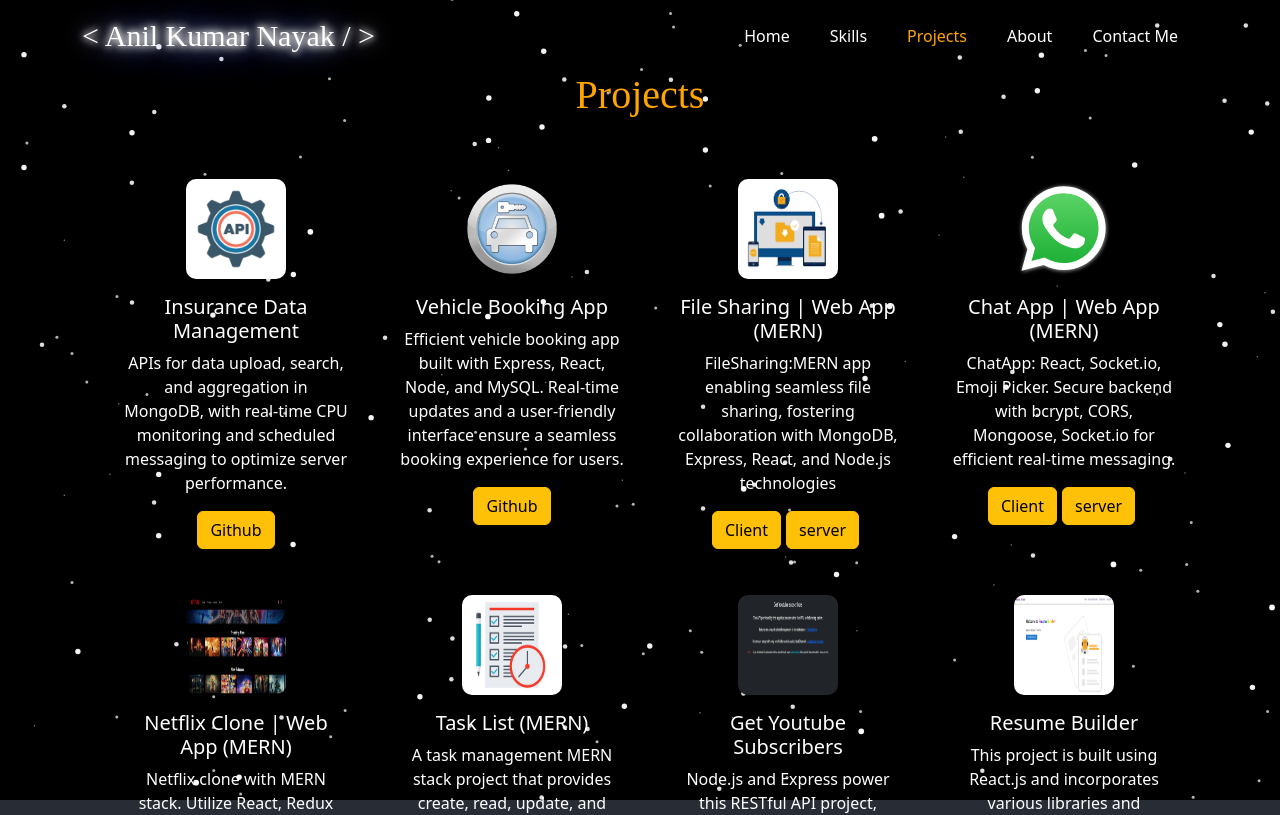
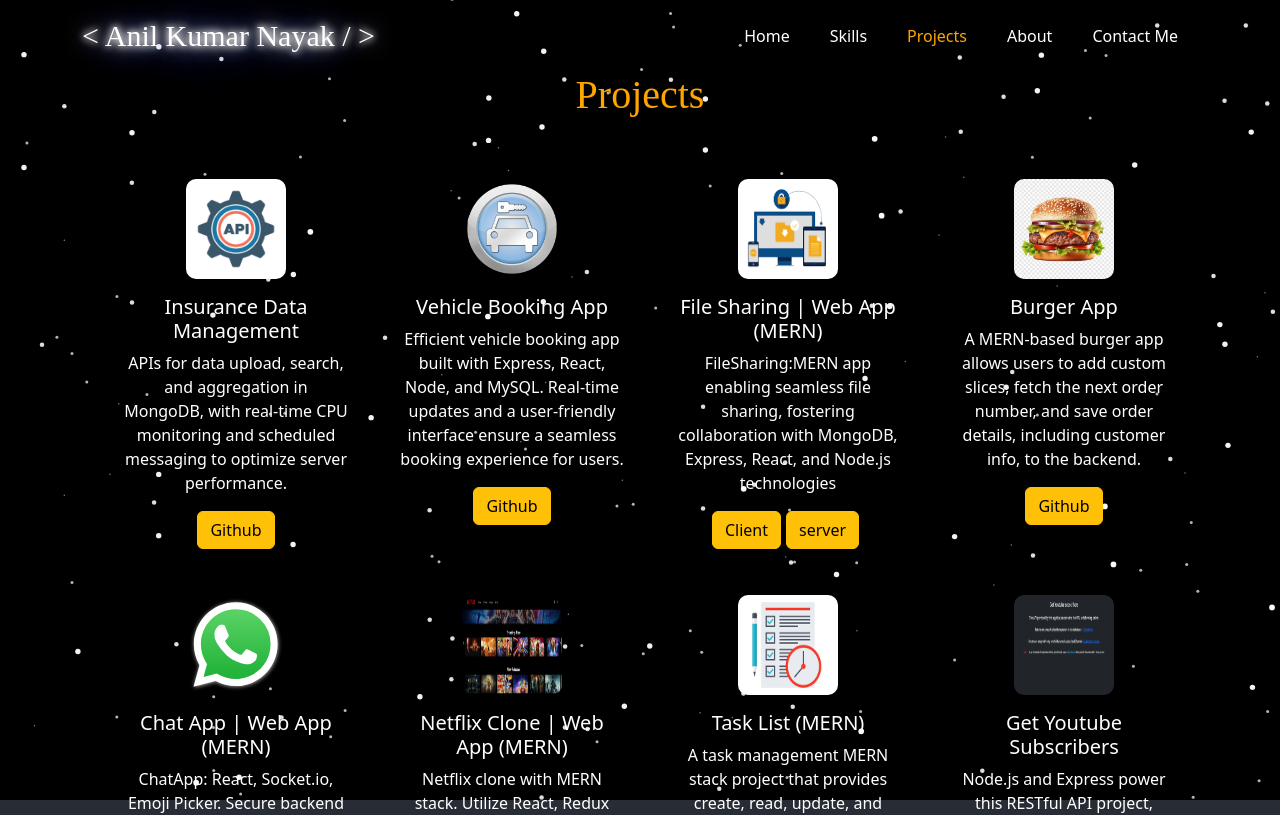
Before and after one commit to anil639/portfolio, a React (Create React App) app: page /portfolio/project in a window 1280 px wide. Shown: the top 815 px of the page. Built offline with nearby package versions, Linux system fonts and the light colour scheme.

Commit message:
new project added.

```diff
--- a/src/components/Projects/ProjectData.js
+++ b/src/components/Projects/ProjectData.js
@@ -9,6 +9,7 @@
 import File_Sharing from "./Images/File_Sharing.png";
 import Vehicle_Booking from "./Images/vehicle_Booking.png";
 import Insurance_Api from "./Images/Insurance_Api.jpg";
+import Burger from "./Images/burger.avif";
 const ProjectData = [
   {
     image: Insurance_Api,
@@ -34,6 +35,14 @@
     site_link: "",
     client_link: "https://github.com/anil639/file_sharing_client",
     server_link: "https://github.com/anil639/file_sharing_server",
+  },
+  {
+    image: Burger,
+    title: "Burger App",
+    description:
+      "A MERN-based burger app allows users to add custom slices, fetch the next order number, and save order details, including customer info, to the backend.",
+    site_link: "",
+    github_link: "https://github.com/anil639/burger_app_apie_tech",
   },
   {
     image: chatApp,
```
Also changed, not shown: src/components/Projects/Images/burger.avif (added).
